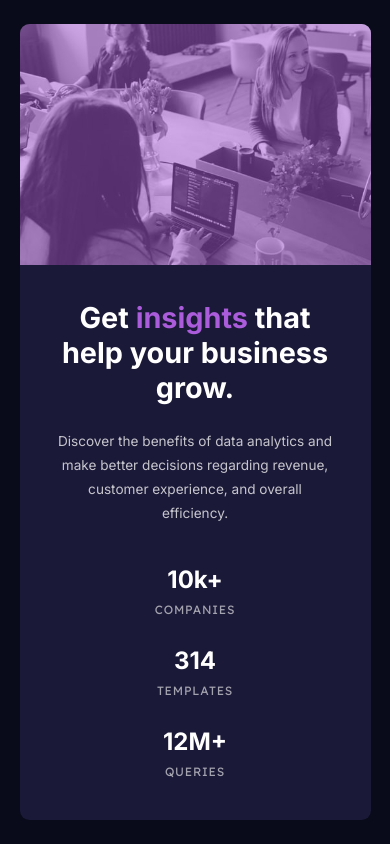
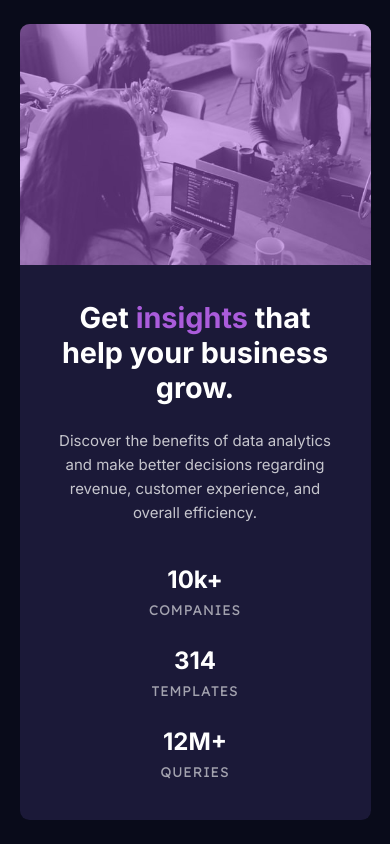
Before and after one commit to alexandregabriel/stats-preview-card-component, a plain HTML site: page index.html in a window 390 px wide. Drawn offline with Linux system fonts and the light colour scheme.

Commit message:
Update style.css

```diff
--- a/style.css
+++ b/style.css
@@ -110,10 +110,6 @@ p {
 
 @media screen and (max-width: 900px){
 
-  p {
-    font-size: 0.85rem;
-  }
-
   h1{
     font-size: 1.8rem;
   }
@@ -146,4 +142,8 @@ p {
     padding-bottom: 0.25rem;
   }
 
+  .proof p {
+    font-size: 0.87rem
+  }
+
 }
```
